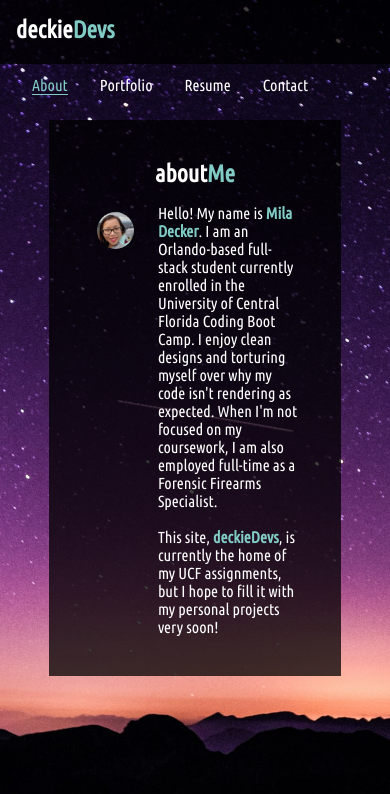
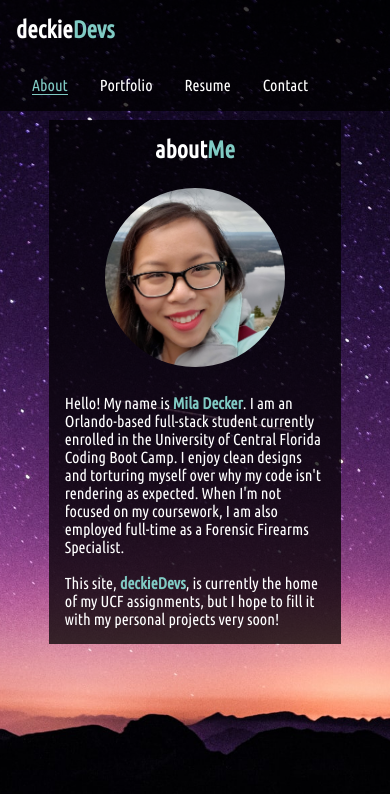
Before and after one commit to deckiedevs/deckiedevs.github.io, a React (Create React App) app: page / in a window 390 px wide. Shown: the top 794 px of the page. Built offline with nearby package versions, Linux system fonts and the light colour scheme.

Commit message:
improved media responsiveness

```diff
--- a/src/assets/css/about.css
+++ b/src/assets/css/about.css
@@ -1,5 +1,35 @@
+#my-picture {
+    width: 25%;
+}
+
+#about-me {
+    width: 75%;
+    padding-left: var(--spacing-two);
+}
+
 #profile-pic {
+    padding: var(--spacing-one);
+    width: 100%;
     background-repeat: no-repeat;
     background-size: cover;
     background-position: center;
 }
+
+@media screen and (max-width: 768px) {
+    #my-picture {
+        width: 50%;
+        justify-self: center;
+        margin-bottom: var(--spacing-two);
+    }
+
+    #about-me {
+        width: 100%;
+        padding: 0;
+    }
+}
+
+@media screen and (max-width: 576px) {
+    #my-picture {
+        width: 75%;
+    }
+}
--- a/src/assets/css/nav.css
+++ b/src/assets/css/nav.css
@@ -1,7 +1,6 @@
 header {
     position: fixed;
     width: 100%;
-    height: 4rem;
     z-index: 100;
 }
 
--- a/src/assets/css/resume.css
+++ b/src/assets/css/resume.css
@@ -26,7 +26,7 @@
     margin: auto var(--spacing-five);
 }
 
-@media screen and (max-width: 800px) {
+@media screen and (max-width: 768px) {
     .experience-container {
         width: 100%;
         padding: 0;
--- a/src/components/About/index.js
+++ b/src/components/About/index.js
@@ -5,12 +5,12 @@ import '../../assets/css/about.css';
 function About () {
     return (
         <section className="flex-row justify-center vw100">
-            <div className="w75 bg-dark px-5 py-5 flex-row">
+            <div className="w75 bg-dark section-container flex-row justify-center">
                 <h2 className="text-center w100 mb-2">about<span className="text-primary">Me</span></h2>
-                <div className="w25">
-                    <img className="w100 circle px-1 py-1" id="profile-pic" src={deckie} alt="Mila Decker of deckieDevs" />
+                <div id="my-picture">
+                    <img className="circle" id="profile-pic" src={deckie} alt="Mila Decker of deckieDevs" />
                 </div>
-                <div className="w75 pl-2">
+                <div className="w75" id="about-me">
                     <p>
                     Hello! My name is <span className="bold text-primary">Mila Decker</span>. I am an Orlando-based full-stack student currently enrolled in the University of
                     Central Florida Coding Boot Camp. I enjoy clean designs and torturing myself over why my code isn't rendering as expected. When I'm not focused on my
--- a/src/components/Contact/index.js
+++ b/src/components/Contact/index.js
@@ -29,7 +29,7 @@ function Contact() {
 
     return (
         <section className="flex-row justify-center vw100">
-            <div className="w75 bg-dark px-5 py-5">
+            <div className="w75 bg-dark section-container">
                 <h2 className="text-center mb-2">contact<span className="text-primary">Me</span></h2>
                 <p class="mb-2">
                     Do you have comments or suggestions? Please contact me at <a
--- a/src/components/Portfolio/index.js
+++ b/src/components/Portfolio/index.js
@@ -1,8 +1,6 @@
 import React, { useState } from 'react';
 import Masonry, { ResponsiveMasonry } from 'react-responsive-masonry';
 import ScrollAnimation from 'react-animate-on-scroll';
-import 'animate.css/animate.min.css';
-
 import Modal from '../Modal';
 import Showcase from '../Showcase';
 import { projects } from '../../lib/projects'
@@ -22,13 +20,13 @@ function Portfolio() {
         <section className="flex-row justify-center vw100">
             {isModalOpen && <Modal displayedProject={displayedProject} onClose={toggleModal} />}
             <Showcase toggleModal={toggleModal} />
-            <div className="w75 bg-dark px-5 py-5">
+            <div className="w75 bg-dark section-container">
                 <h2 className="text-center mb-2">my<span className="text-primary">Projects</span></h2>
                 <ResponsiveMasonry
                     columnsCountBreakPoints={{350: 1, 750: 2, 900: 3}}>
                     <Masonry>
                         {projects.map(project => (
-                            <ScrollAnimation animateIn="animate__fadeInUp" delay={250} animatePreScroll={false} animateOnce={true}>
+                            <ScrollAnimation animateIn="animate__fadeInUp" animatePreScroll={false} animateOnce={true}>
                                 <img
                                     key={project.id}
                                     src={project.image}
--- a/src/components/Resume/index.js
+++ b/src/components/Resume/index.js
@@ -8,7 +8,7 @@ import '../../assets/css/resume.css';
 function Resume() {
     return (
         <section className="flex-row justify-center vw100">
-            <div className="w75 bg-dark px-5 py-5 flex-row justify-center">
+            <div className="w75 bg-dark section-container flex-row justify-center">
                 <div className="side-container">
                     <div className="resume-block">
                         <h2 className="mb-1">Mila <span className="text-primary">Decker</span></h2>
--- a/src/components/Showcase/index.js
+++ b/src/components/Showcase/index.js
@@ -7,7 +7,7 @@ function Showcase(props) {
 
     return (
         <section className="flex-row justify-center vw100 mb-5">
-            <div className="w75 bg-dark px-5 py-5">
+            <div className="w75 bg-dark section-container">
                 <h2 className="text-center mb-2">my<span className="text-primary">Favorites</span></h2>
                 <ResponsiveMasonry
                     columnsCountBreakPoints={{350: 1, 750: 2, 900: 3}}>
--- a/src/index.css
+++ b/src/index.css
@@ -214,6 +214,11 @@ a:hover {
     color: var(--primary)
 }
 
+/* container styles */
+.section-container {
+    padding: var(--spacing-five);
+}
+
 /* form control */
 .form-control {
     margin-top: 5px;
@@ -248,9 +253,16 @@ a:hover {
     font-weight: bold;
     border-radius: 5px;
     border: 1px solid var(--dark);
-    transition: background-color .75s;
+    transition: background-color .5s;
 }
 
 .btn:hover {
     background-color: var(--primary);
 }
+
+
+@media screen and (max-width: 576px) {
+    .section-container {
+        padding: var(--spacing-two);
+    }
+}
--- a/src/index.js
+++ b/src/index.js
@@ -1,6 +1,7 @@
 import React from 'react';
 import ReactDOM from 'react-dom';
 import './index.css';
+import 'animate.css/animate.min.css';
 import App from './App';
 import reportWebVitals from './reportWebVitals';
 
```
